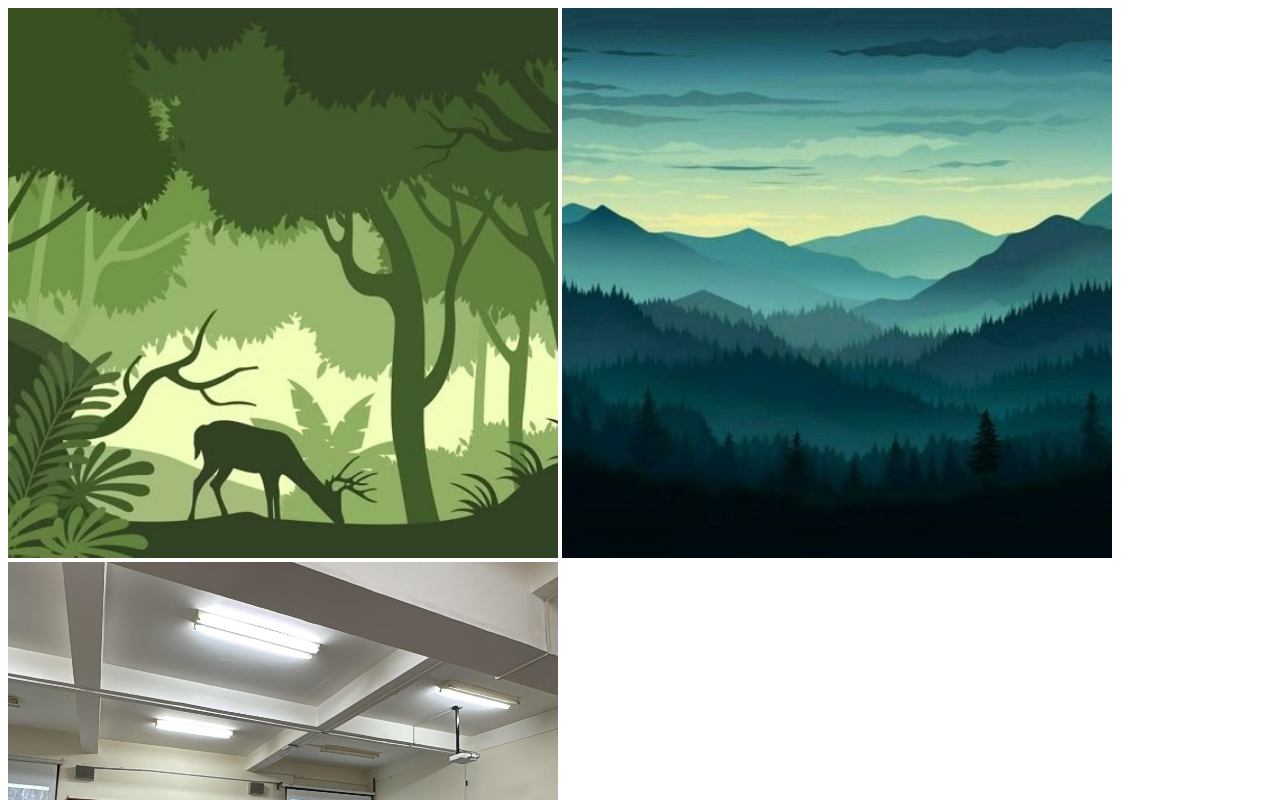
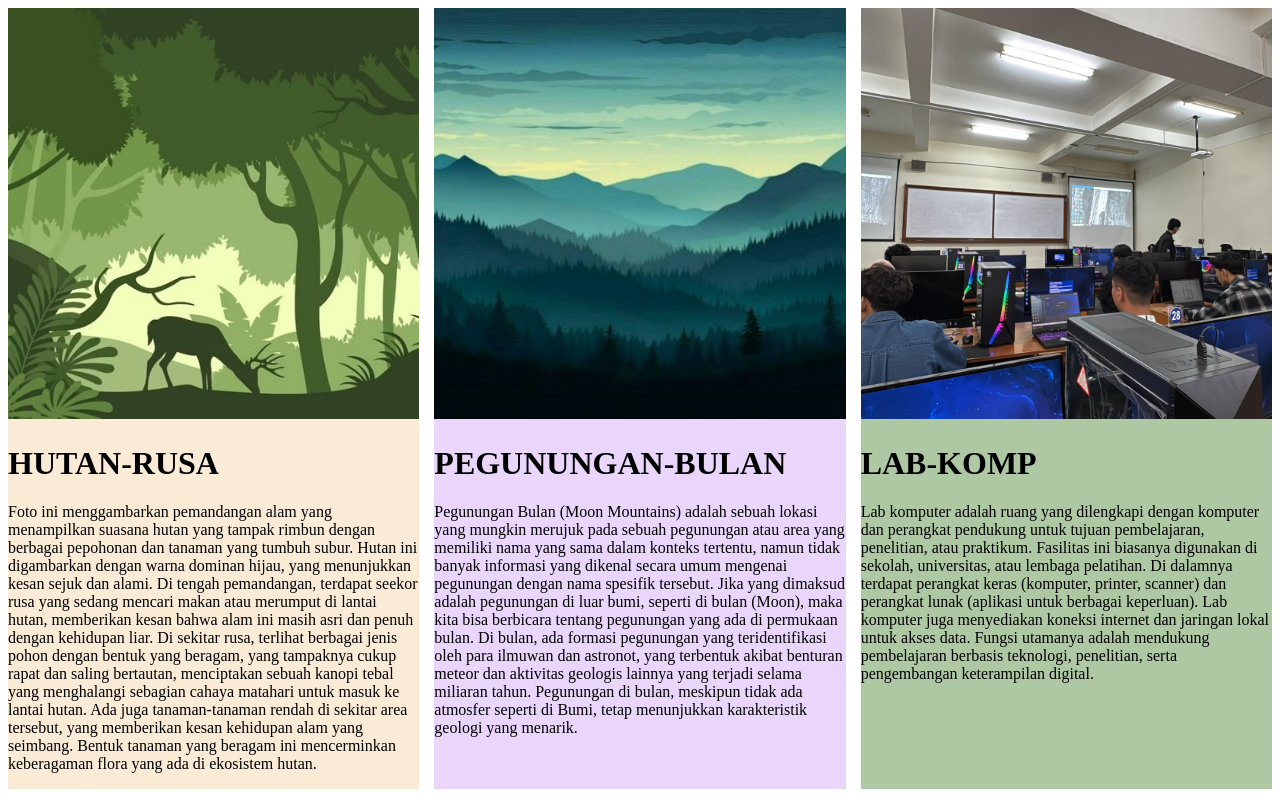
Before and after one commit to zesciati/image-responsive, a plain HTML site: page index.html in a window 1280 px wide. Shown: the top 800 px of the page. Drawn offline with Linux system fonts and the light colour scheme.

Commit message:
responsif image

```diff
--- a/img-responsive.css
+++ b/img-responsive.css
@@ -1,5 +1,20 @@
+
+html {
+  box-sizing: border-box;
+}
+*, *::before, *::after {
+  box-sizing: inherit;
+  padding: 0;
+  /* margin: 0; */
+}
+
+.grid-container{
+  display: grid;
+  grid-template-columns: repeat(auto-fit, minmax(280px, 1fr));
+  gap: 15px;
+}
+
 img{
-
   max-inline-size: 100%;
   height: auto;
   /* aspect ratio yang memaksa seluruh gambar memiliki dimensi yang sama */
@@ -8,3 +23,23 @@ img{
   background-color: red;
   width: 550px;
 }
+
+.hutan-rusa{
+  background-color: antiquewhite;
+}
+.hutan-rusa p{
+  word-break: break-word;
+}
+.pegunungan-bulan{
+  background-color: #EBD6FB;
+}
+.lab-komp{
+  background-color: #AEC8A4;
+}
+
+p{
+  font-size: 1rem;
+}
+.duri{
+  background-color: aquamarine;
+}
--- a/index.html
+++ b/index.html
@@ -1,16 +1,73 @@
 <!DOCTYPE html>
 <html lang="en">
-<head>
-  <meta charset="UTF-8">
-  <meta name="viewport" content="width=device-width, initial-scale=1.0">
-  <link rel="stylesheet" href="img-responsive.css">
-  <title>Document</title>
-</head>
-<body>
+  <head>
+    <meta charset="UTF-8" />
+    <meta name="viewport" content="width=device-width, initial-scale=1.0" />
+    <link rel="stylesheet" href="img-responsive.css" />
+    <title>Document</title>
+  </head>
+  <body>
+    <div class="grid-container">
+      <div class="hutan-rusa">
+        <img
+          src="/img/hutan-rusa-jpg.jpg"
+          alt="hutan dengan rusa di tengah"
+          height="500"
+          width="450"
+        />
 
-  <img src="/img/hutan-rusa-jpg.jpg" alt="hutan dengan rusa di tengah" height="500" width="450" >
-  <img src="/img/pengunungan-bulan.jpeg" alt="pengunungan dengan bulan" height="500" width="450" >
-  <img src="/img/lab-kom.jpg" alt="lab komputer" height="500" width="450">
+        <h1>HUTAN-RUSA</h1>
+        <p>
+          Foto ini menggambarkan pemandangan alam yang menampilkan suasana hutan
+          yang tampak rimbun dengan berbagai pepohonan dan tanaman yang tumbuh
+          subur. Hutan ini digambarkan dengan warna dominan hijau, yang
+          menunjukkan kesan sejuk dan alami. Di tengah pemandangan, terdapat
+          seekor rusa yang sedang mencari makan atau merumput di lantai hutan,
+          memberikan kesan bahwa alam ini masih asri dan penuh dengan kehidupan
+          liar. Di sekitar rusa, terlihat berbagai jenis pohon dengan bentuk
+          yang beragam, yang tampaknya cukup rapat dan saling bertautan,
+          menciptakan sebuah kanopi tebal yang menghalangi sebagian cahaya
+          matahari untuk masuk ke lantai hutan. Ada juga tanaman-tanaman rendah
+          di sekitar area tersebut, yang memberikan kesan kehidupan alam yang
+          seimbang. Bentuk tanaman yang beragam ini mencerminkan keberagaman
+          flora yang ada di ekosistem hutan.
+        </p>
+      </div>
 
-</body>
+      <div class="pegunungan-bulan">
+        <img
+          src="/img/pengunungan-bulan.jpeg"
+          alt="pengunungan dengan bulan"
+          height="500"
+          width="450"
+        />
+
+        <h1>PEGUNUNGAN-BULAN</h1>
+        <p>
+          Pegunungan Bulan (Moon Mountains) adalah sebuah lokasi yang mungkin
+          merujuk pada sebuah pegunungan atau area yang memiliki nama yang sama
+          dalam konteks tertentu, namun tidak banyak informasi yang dikenal
+          secara umum mengenai pegunungan dengan nama spesifik tersebut. Jika
+          yang dimaksud adalah pegunungan di luar bumi, seperti di bulan (Moon),
+          maka kita bisa berbicara tentang pegunungan yang ada di permukaan
+          bulan. Di bulan, ada formasi pegunungan yang teridentifikasi oleh para
+          ilmuwan dan astronot, yang terbentuk akibat benturan meteor dan
+          aktivitas geologis lainnya yang terjadi selama miliaran tahun.
+          Pegunungan di bulan, meskipun tidak ada atmosfer seperti di Bumi,
+          tetap menunjukkan karakteristik geologi yang menarik.
+        </p>
+      </div>
+
+      <div class="lab-komp">
+        <img
+          src="/img/lab-kom.jpg"
+          alt="lab komputer"
+          height="500"
+          width="450"
+        />
+        <h1>LAB-KOMP</h1>
+        <p>Lab komputer adalah ruang yang dilengkapi dengan komputer dan perangkat pendukung untuk tujuan pembelajaran, penelitian, atau praktikum. Fasilitas ini biasanya digunakan di sekolah, universitas, atau lembaga pelatihan. Di dalamnya terdapat perangkat keras (komputer, printer, scanner) dan perangkat lunak (aplikasi untuk berbagai keperluan). Lab komputer juga menyediakan koneksi internet dan jaringan lokal untuk akses data. Fungsi utamanya adalah mendukung pembelajaran berbasis teknologi, penelitian, serta pengembangan keterampilan digital.</p>
+      </div>
+    </div>
+  </body>
 </html>
```
Also changed, not shown: 1 other file.
